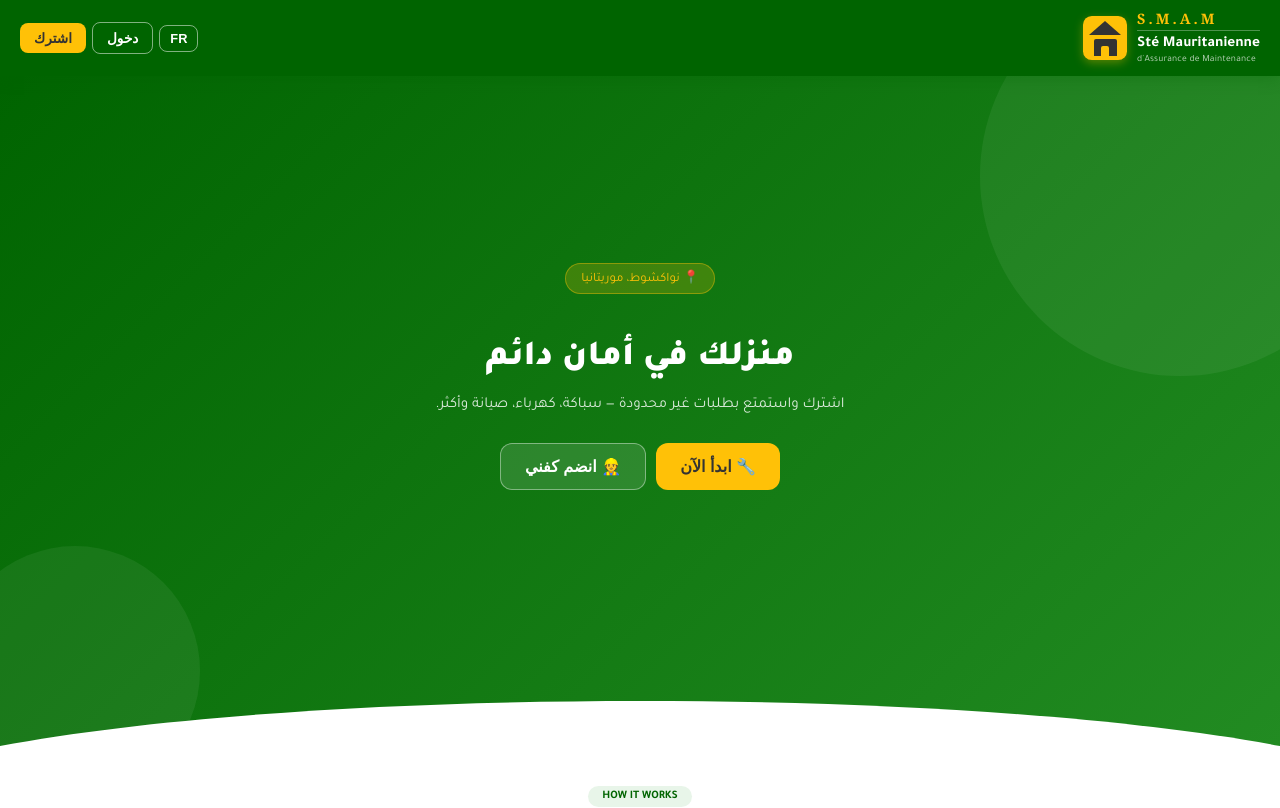
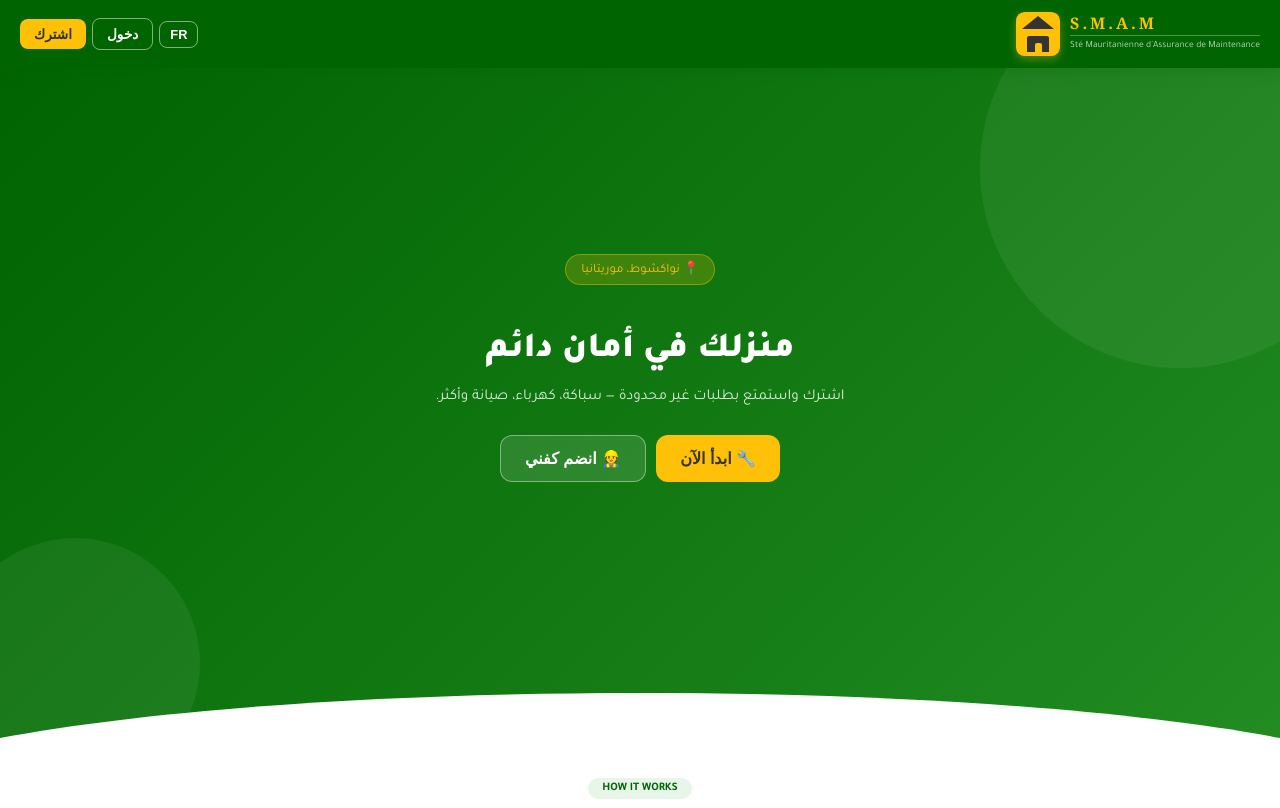
Before and after one commit to Zayid4207/anatli-web, a React (Create React App) app: page / in a window 1280 px wide. Shown: the top 808 px of the page. Built offline with nearby package versions, Linux system fonts and the light colour scheme.

Commit message:
changement

```diff
--- a/src/Logo.js
+++ b/src/Logo.js
@@ -1,11 +1,20 @@
-import React from 'react';
+import React, { useState, useEffect } from 'react';
 
 export default function Logo({ size = 'md', theme = 'light' }) {
+  const [isArabic, setIsArabic] = useState(true);
+
+  useEffect(() => {
+    const interval = setInterval(() => {
+      setIsArabic(prev => !prev);
+    }, 3000);
+    return () => clearInterval(interval);
+  }, []);
+
   const sizes = {
-    sm: { box: 32, abbr: '0.7rem', title: '0.75rem', sub: '0.5rem', gap: 8 },
-    md: { box: 44, abbr: '0.9rem', title: '0.95rem', sub: '0.6rem', gap: 10 },
-    lg: { box: 58, abbr: '1.1rem', title: '1.2rem', sub: '0.7rem', gap: 12 },
-    xl: { box: 75, abbr: '1.3rem', title: '1.5rem', sub: '0.85rem', gap: 16 }
+    sm: { box: 32, abbr: '0.8rem', sub: '0.5rem', gap: 8 },
+    md: { box: 44, abbr: '1rem', sub: '0.6rem', gap: 10 },
+    lg: { box: 58, abbr: '1.25rem', sub: '0.72rem', gap: 12 },
+    xl: { box: 75, abbr: '1.55rem', sub: '0.9rem', gap: 16 }
   };
 
   const s = sizes[size] || sizes.md;
@@ -21,7 +30,7 @@ export default function Logo({ size = 'md', theme = 'light' }) {
       gap: s.gap,
       direction: 'ltr'
     }}>
-      {/* الأيقونة */}
+      {/* الأيقونة — منزل بسيط */}
       <div style={{
         width: s.box,
         height: s.box,
@@ -36,47 +45,55 @@ export default function Logo({ size = 'md', theme = 'light' }) {
         position: 'relative',
         overflow: 'hidden'
       }}>
-        {/* سقف المنزل */}
+        {/* سقف */}
         <div style={{
           width: 0, height: 0,
           borderLeft: `${s.box * 0.38}px solid transparent`,
           borderRight: `${s.box * 0.38}px solid transparent`,
-          borderBottom: `${s.box * 0.32}px solid #333`,
+          borderBottom: `${s.box * 0.3}px solid #333`,
           position: 'absolute',
           top: s.box * 0.1
         }} />
-        {/* جسم المنزل */}
+        {/* جسم */}
         <div style={{
           position: 'absolute',
           bottom: s.box * 0.1,
-          width: s.box * 0.52,
-          height: s.box * 0.38,
+          width: s.box * 0.5,
+          height: s.box * 0.36,
           backgroundColor: '#333',
           borderRadius: '2px 2px 0 0'
         }} />
-        {/* باب المنزل */}
+        {/* باب */}
         <div style={{
           position: 'absolute',
           bottom: s.box * 0.1,
-          width: s.box * 0.18,
-          height: s.box * 0.22,
+          width: s.box * 0.16,
+          height: s.box * 0.2,
           backgroundColor: '#ffc107',
           borderRadius: '2px 2px 0 0'
         }} />
       </div>
 
-      {/* النص */}
-      <div style={{ display: 'flex', flexDirection: 'column', gap: 1 }}>
+      {/* النص المتبادل */}
+      <div style={{
+        display: 'flex',
+        flexDirection: 'column',
+        gap: 2,
+        minWidth: size === 'xl' ? '160px' : size === 'lg' ? '130px' : '110px'
+      }}>
         {/* الاختصار */}
         <div style={{
           fontSize: s.abbr,
           fontWeight: '900',
           color: '#ffc107',
-          letterSpacing: '3px',
+          letterSpacing: isArabic ? '4px' : '3px',
           lineHeight: 1,
-          fontFamily: 'Georgia, serif'
+          fontFamily: isArabic ? "'Tajawal', sans-serif" : 'Georgia, serif',
+          direction: isArabic ? 'rtl' : 'ltr',
+          transition: 'all 0.5s ease',
+          opacity: 1
         }}>
-          S.M.A.M
+          {isArabic ? 'ش.م.ت.ا.م' : 'S.M.A.M'}
         </div>
 
         {/* خط فاصل */}
@@ -84,27 +101,21 @@ export default function Logo({ size = 'md', theme = 'light' }) {
           width: '100%',
           height: '1px',
           backgroundColor: dividerColor,
-          margin: '3px 0'
+          margin: '2px 0'
         }} />
 
-        {/* الاسم الكامل */}
-        <div style={{
-          fontSize: s.title,
-          fontWeight: '700',
-          color: textColor,
-          lineHeight: 1.2,
-          fontFamily: "'Tajawal', sans-serif"
-        }}>
-          Sté Mauritanienne
-        </div>
+        {/* الوصف */}
         <div style={{
           fontSize: s.sub,
           color: subColor,
-          lineHeight: 1,
+          lineHeight: 1.3,
           fontFamily: "'Tajawal', sans-serif",
-          letterSpacing: '0.02em'
+          direction: isArabic ? 'rtl' : 'ltr',
+          transition: 'all 0.5s ease'
         }}>
-          d'Assurance de Maintenance
+          {isArabic
+            ? 'الشركة الموريتانية لتأمين إصلاح المنازل'
+            : "Sté Mauritanienne d'Assurance de Maintenance"}
         </div>
       </div>
     </div>
```
